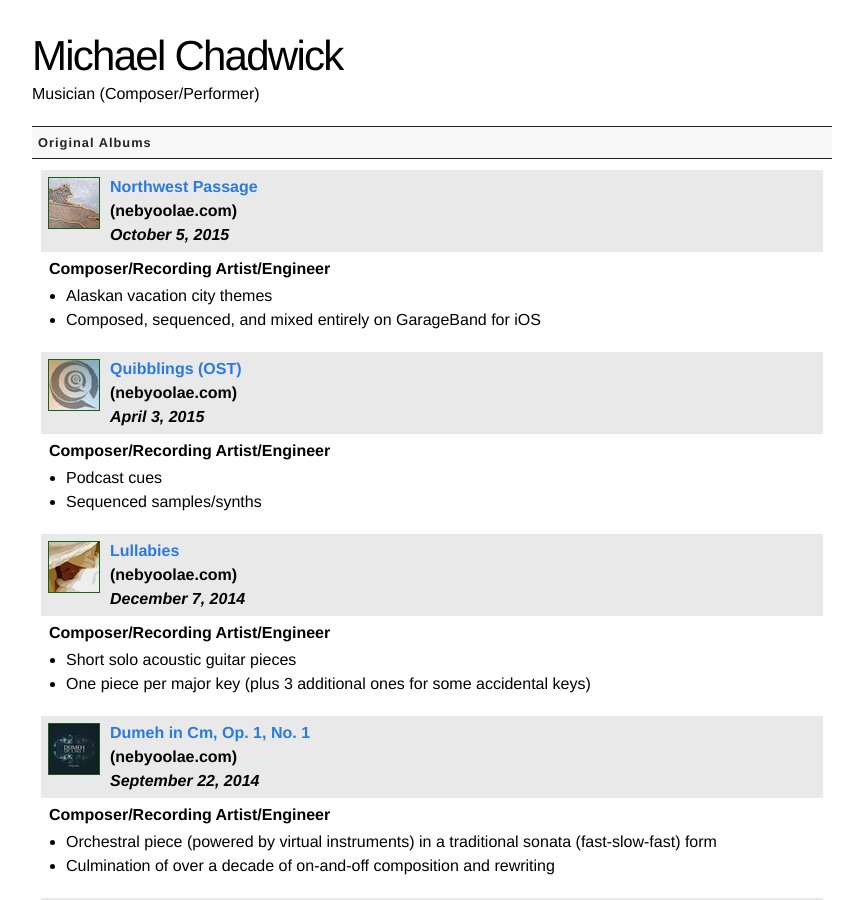
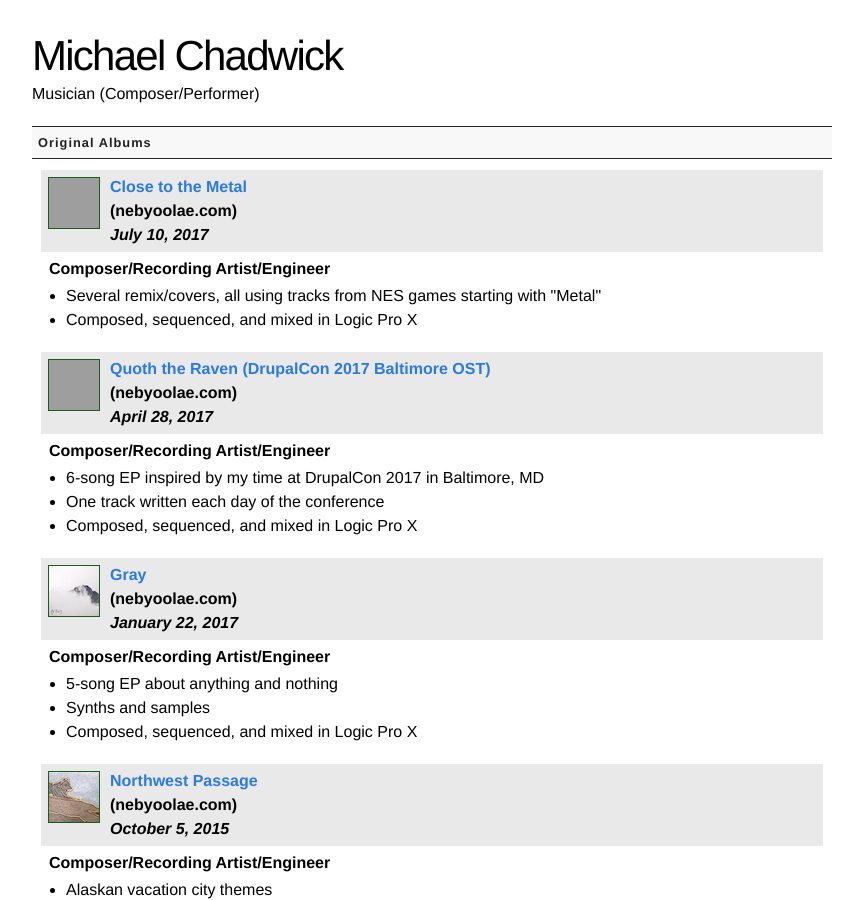
Before and after one commit to michaelchadwick/codana.me, a Jekyll site: the page built from resume/mus_print.html, in a window 1280 px wide and 900 px high. Shown: the whole window, without its empty margins (208-1071 px from the left). Built offline with Jekyll 4.4.1, drawn with Linux system fonts in a browser that asks for light colours; grey boxes are pictures that could not be loaded.

Commit message:
updated music resume

```diff
--- a/_includes/resume_content_mus.html
+++ b/_includes/resume_content_mus.html
@@ -1,4 +1,54 @@
 <div class="head">Original Albums</div>
+
+<div class="jobdesc">
+  <div class="jobname">
+    <a rel="colorbox" href="/assets/images/resumes/mus/close_to_the_metal.jpg">
+    <img src="/assets/images/resumes/mus/thumbs/close_to_the_metal.jpg" width="50" height="50" alt="Nebyoolae - Close to the Metal" title="Nebyoolae - Close to the Metal" /></a>
+    <a href="http://nebyoolae.com/album/close-to-the-metal">Close to the Metal</a><br />
+    (nebyoolae.com)<br />
+    <em>July 10, 2017</em><br />
+  </div>
+
+  <div class="jobindent">Composer/Recording Artist/Engineer</div>
+  <ul>
+    <li>Several remix/covers, all using tracks from NES games starting with "Metal"</li>
+    <li>Composed, sequenced, and mixed in Logic Pro X</li>
+  </ul>
+</div>
+
+<div class="jobdesc">
+  <div class="jobname">
+    <a rel="colorbox" href="/assets/images/resumes/mus/quoth_the_raven.jpg">
+    <img src="/assets/images/resumes/mus/thumbs/quoth_the_raven.jpg" width="50" height="50" alt="Nebyoolae - Quoth the Raven" title="Nebyoolae - Quoth the Raven" /></a>
+    <a href="http://nebyoolae.com/album/quoth-the-raven-drupalcon-2017-baltimore-ost">Quoth the Raven (DrupalCon 2017 Baltimore OST)</a><br />
+    (nebyoolae.com)<br />
+    <em>April 28, 2017</em><br />
+  </div>
+
+  <div class="jobindent">Composer/Recording Artist/Engineer</div>
+  <ul>
+    <li>6-song EP inspired by my time at DrupalCon 2017 in Baltimore, MD</li>
+    <li>One track written each day of the conference</li>
+    <li>Composed, sequenced, and mixed in Logic Pro X</li>
+  </ul>
+</div>
+
+<div class="jobdesc">
+  <div class="jobname">
+    <a rel="colorbox" href="/assets/images/resumes/mus/gray.png">
+    <img src="/assets/images/resumes/mus/thumbs/gray.png" width="50" height="50" alt="Nebyoolae - Gray" title="Nebyoolae - Northwest Gray" /></a>
+    <a href="http://nebyoolae.com/album/gray">Gray</a><br />
+    (nebyoolae.com)<br />
+    <em>January 22, 2017</em><br />
+  </div>
+
+  <div class="jobindent">Composer/Recording Artist/Engineer</div>
+  <ul>
+    <li>5-song EP about anything and nothing</li>
+    <li>Synths and samples</li>
+    <li>Composed, sequenced, and mixed in Logic Pro X</li>
+  </ul>
+</div>
 
 <div class="jobdesc">
   <div class="jobname">
```
Also changed, not shown: assets/images/resumes/mus/close_to_the_metal.png (added), assets/images/resumes/mus/gray.png (added), assets/images/resumes/mus/quoth_the_raven.png (added), assets/images/resumes/mus/thumbs/close_to_the_metal.png (added), assets/images/resumes/mus/thumbs/gray.png (added), assets/images/resumes/mus/thumbs/quoth_the_raven.png (added).
